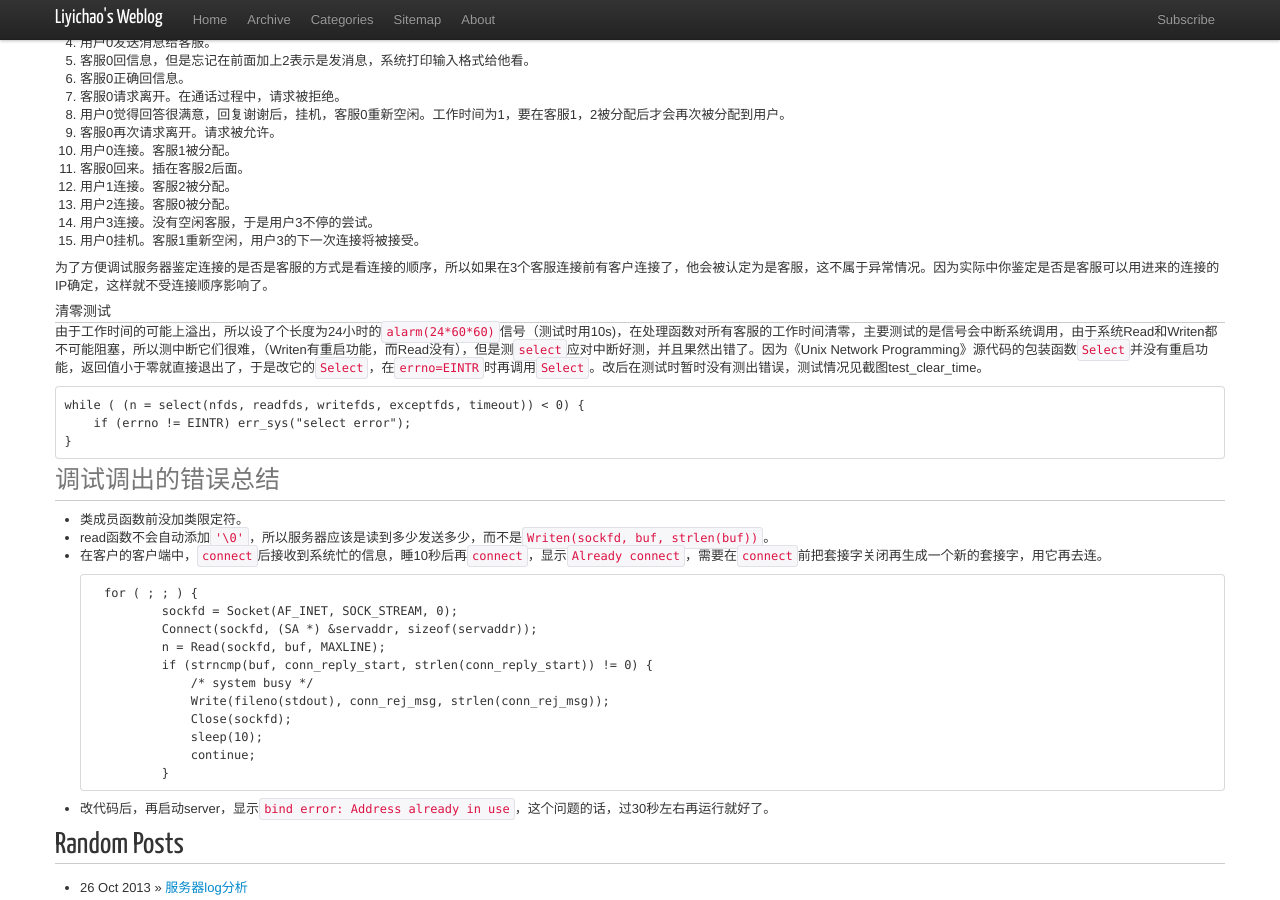
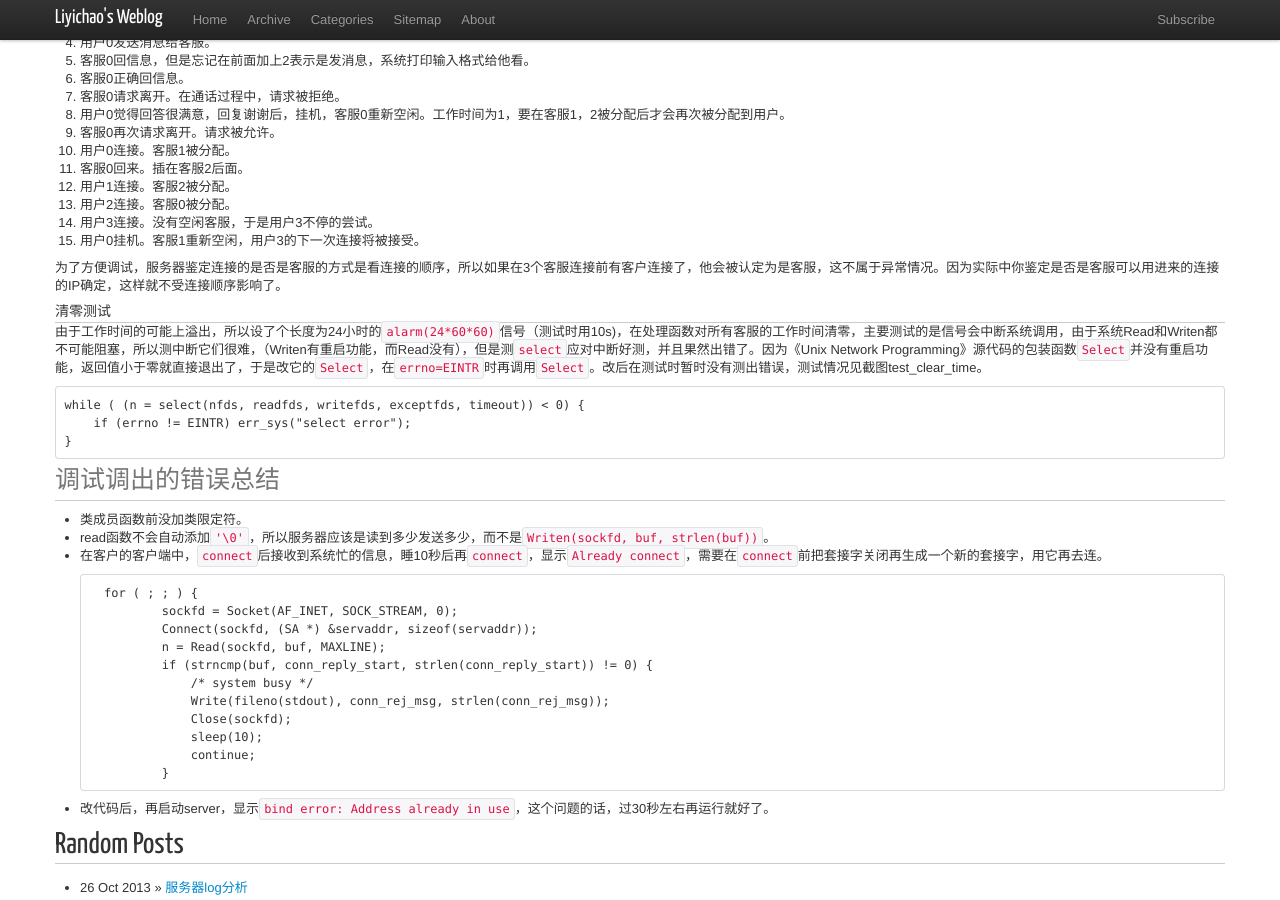
Before and after one commit to liyichao/liyichao.github.io, a Jekyll site: the page built from _posts/2013/2013-10-25-phone-answering-logic.md, in a window 1280 px wide and 900 px high, scrolled down 2387 px. Built offline with Jekyll 4.4.1, drawn with Linux system fonts in a browser that asks for light colours; nearby versions of some CDN libraries; Markdown is read by kramdown in place of the engine named in the settings; comment, search, counter and statistics services are not loaded.

Commit message:
no comment

```diff
--- a/_posts/2013/2013-10-25-phone-answering-logic.md
+++ b/_posts/2013/2013-10-25-phone-answering-logic.md
@@ -134,7 +134,7 @@ worked_time`，还不如把`id`和`worked_time`都整到一个结构体里面去
 14. 用户3连接。没有空闲客服，于是用户3不停的尝试。
 15. 用户0挂机。客服1重新空闲，用户3的下一次连接将被接受。
 
-为了方便调试服务器鉴定连接的是否是客服的方式是看连接的顺序，所以如果在3个客服连接前有客户连接了，他会被认定为是客服，这不属于异常情况。因为实际中你鉴定是否是客服可以用进来的连接的IP确定，这样就不受连接顺序影响了。
+为了方便调试，服务器鉴定连接的是否是客服的方式是看连接的顺序，所以如果在3个客服连接前有客户连接了，他会被认定为是客服，这不属于异常情况。因为实际中你鉴定是否是客服可以用进来的连接的IP确定，这样就不受连接顺序影响了。
 
 ####清零测试
 由于工作时间的可能上溢出，所以设了个长度为24小时的`alarm(24*60*60)`信号（测试时用10s)，在处理函数对所有客服的工作时间清零，主要测试的是信号会中断系统调用，由于系统Read和Writen都不可能阻塞，所以测中断它们很难，（Writen有重启功能，而Read没有），但是测`select`应对中断好测，并且果然出错了。因为《Unix Network Programming》源代码的包装函数`Select`并没有重启功能，返回值小于零就直接退出了，于是改它的`Select`，在`errno=EINTR`时再调用`Select`。改后在测试时暂时没有测出错误，测试情况见截图test_clear_time。
```
